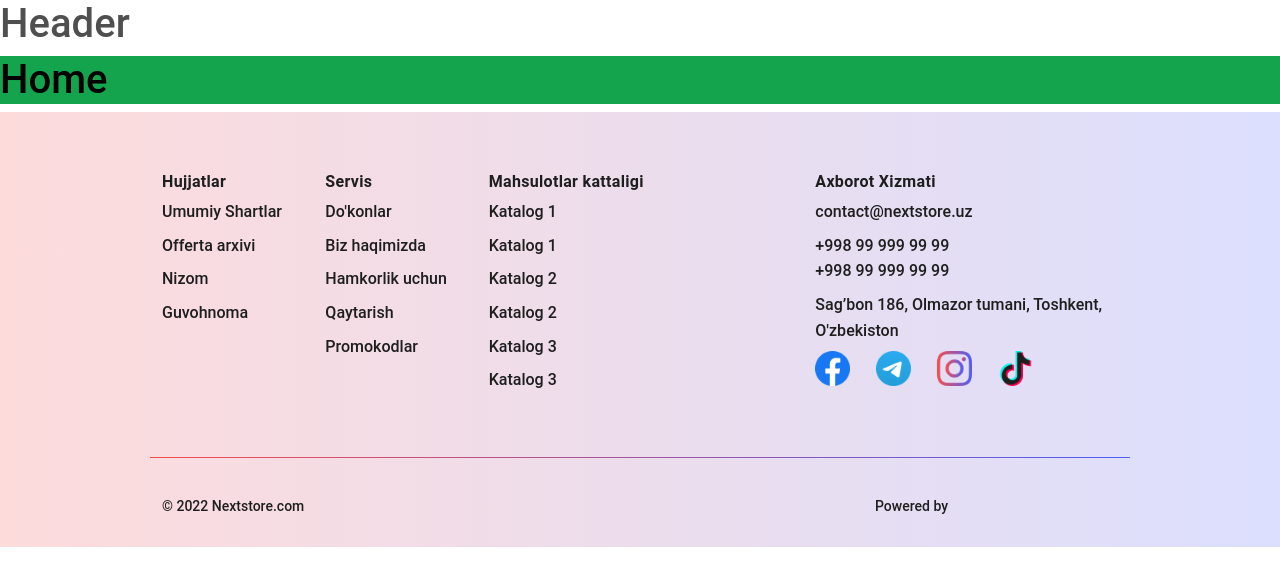
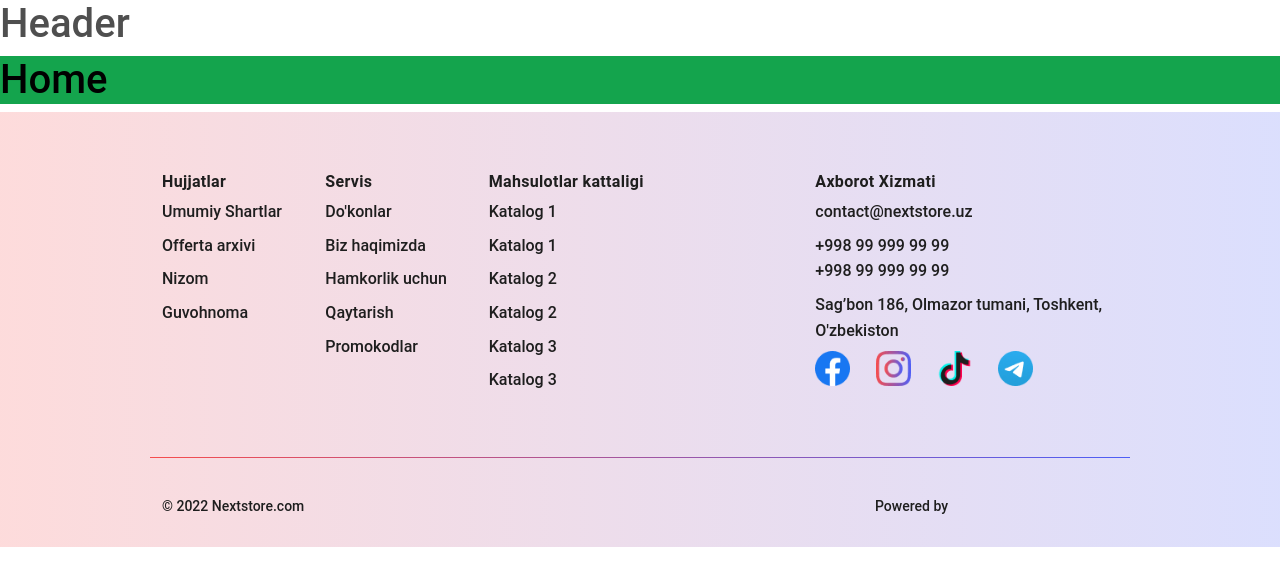
Before and after one commit to sayfillayev000/E-Commerce, a React (Vite) app: page / in a window 1280 px wide. Shown: the top 586 px of the page. Built offline with nearby package versions, Linux system fonts and the light colour scheme.

Commit message:
add link to icons

```diff
--- a/src/assets/react-icons/index.jsx
+++ b/src/assets/react-icons/index.jsx
@@ -4,10 +4,22 @@ import TelegramIcon from "./src/Telegram.png";
 import TikTokIcon from "./src/TikTok.png";
 
 const Icons = [
-  FacebookIcon,
-  TelegramIcon,
-  InstagramIcon,
-  TikTokIcon,
-];
+  {
+    icon:FacebookIcon,
+    link:"https://www.facebook.com/nextstore.uz",
+  },
+  {
+    icon:InstagramIcon,
+    link:"https://www.instagram.com/nextstore.uz",
+  },
+  {
+    icon:TikTokIcon,
+    link:"https://www.tiktok.com/@nextstore.uz",
+  },
+  {
+    icon:TelegramIcon,
+    link:"https://t.me/nextstore.uz",
+  }
+]
 
 export default Icons;
--- a/src/assets/styles/layout/_footer.scss
+++ b/src/assets/styles/layout/_footer.scss
@@ -12,6 +12,9 @@
     }
     .information__service_icons {
         gap: 26px;
+        .nav-link:hover{
+            color: rgba(30, 30, 30, .5)!important;
+        }
         img{
             border-radius: .5rem;
             transition: all .2s ease-in-out;
--- a/src/components/layouts/footer/index.jsx
+++ b/src/components/layouts/footer/index.jsx
@@ -40,21 +40,24 @@ const index = memo(() => {
               <div className="col-sm col offset-md-1 nav-information-service">
                 <h5 className="footer_title">Axborot Xizmati</h5>
                 <ul className="nav flex-column">
-                  <li className="nav-item mb-2"><a href="#" className="nav-link p-0 footer_link">contact@nextstore.uz</a></li>
+                  <li className="nav-item mb-2">
+                    <a href="#" className="nav-link p-0 footer_link">contact@nextstore.uz</a>
+                    </li>
                   <li className="nav-item mb-2">
                     <a href="#" className="nav-link p-0 footer_link">+998 99 999 99 99</a>
                     <a href="#" className="nav-link p-0 footer_link">+998 99 999 99 99</a>
                   </li>
-                  <li className="nav-item mb-2"><a href="#" className="nav-link p-0 footer_link">
-                    Sag’bon 186, Olmazor tumani, Toshkent, O'zbekiston
-                  </a></li>
+                  <li className="nav-item mb-2">
+                    <a href="#" className="nav-link p-0 footer_link">
+                    Sag’bon 186, Olmazor tumani, Toshkent, O'zbekiston</a>
+                  </li>
                 </ul>
                 <ul className="nav flex-row information__service_icons">
                   {
                     Icons.map((icons, index) => (
                       <li className="nav-item" key={index}>
-                        <a href="" className="nav-link p-0">
-                          <img width={35} src={icons} alt="" />
+                        <a href={icons.link} className="nav-link p-0">
+                          <img width={35} src={icons.icon} alt="" />
                         </a>
                       </li>
                     ))
```
